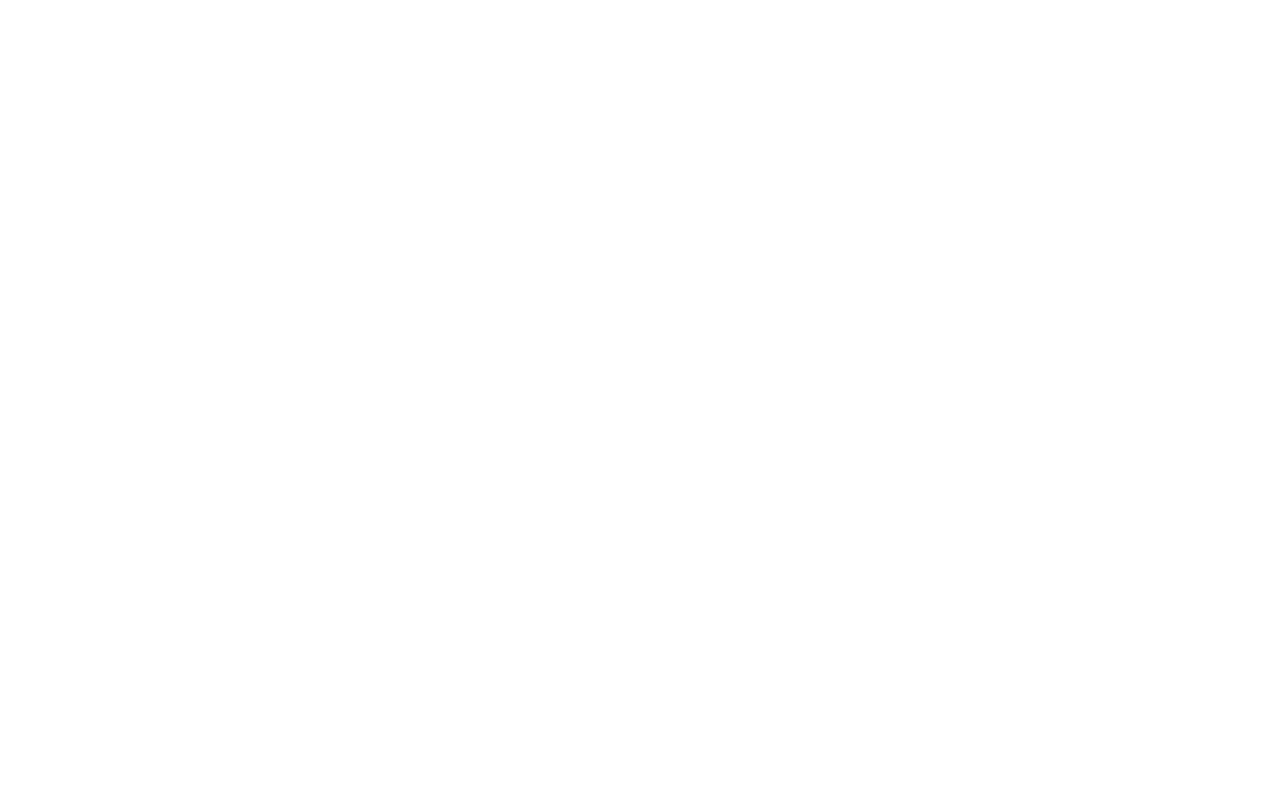
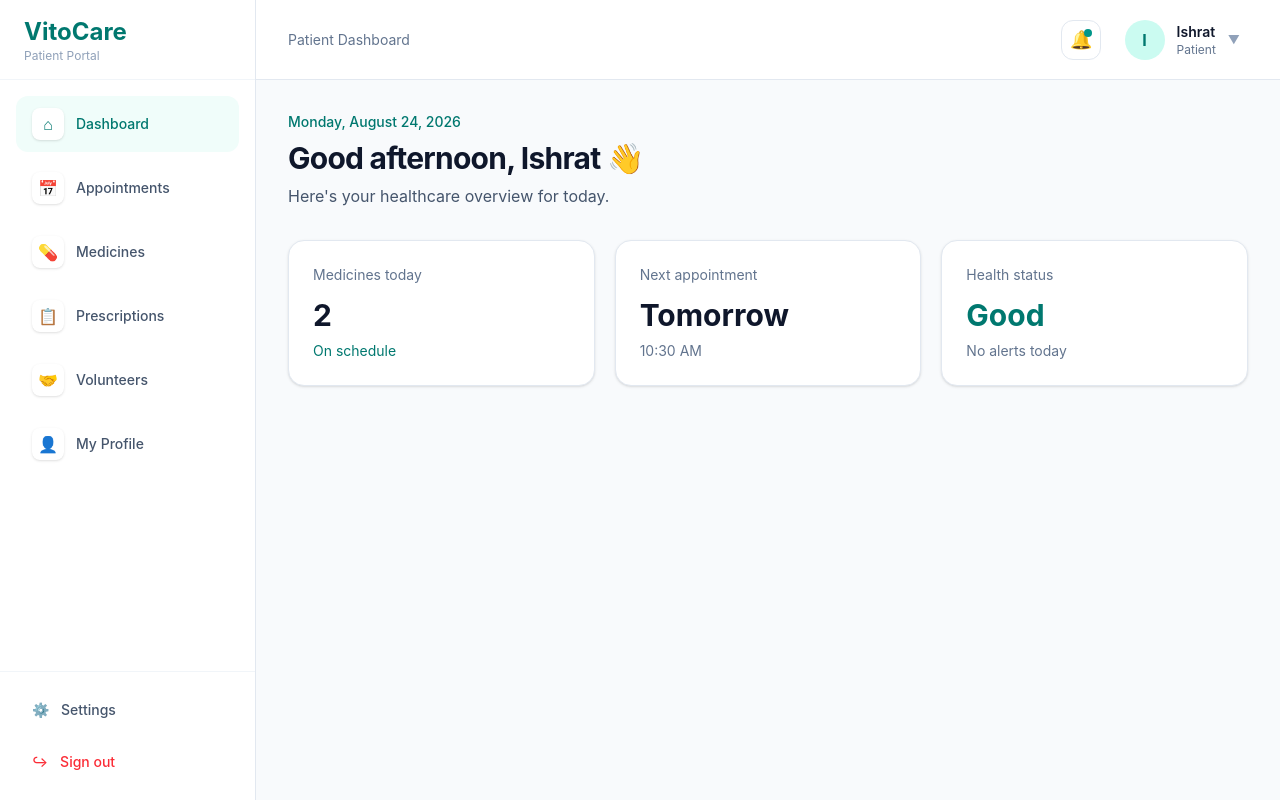
Before and after one commit to Ishrat07-vit/VitoCare-01, a React (Vite) app in the folder frontend/: page /dashboard in a window 1280 px wide. Before the commit this address had no page. Built offline with nearby package versions, Linux system fonts and the light colour scheme.

Commit message:
Update patient dashboard

```diff
--- a/frontend/src/App.tsx
+++ b/frontend/src/App.tsx
@@ -11,6 +11,7 @@
 
 import LoginPage from './features/auth/pages/LoginPage'
 import RegisterPage from './features/auth/pages/RegisterPage'
+import PatientDashboard from './features/patient/pages/PatientDashboard'
 
 function LandingPage() {
   return (
@@ -53,6 +54,11 @@
           element={<RegisterPage />}
         />
 
+        <Route
+          path="/dashboard"
+          element={<PatientDashboard />}
+        />
+
       </Routes>
 
     </BrowserRouter>
--- /dev/null
+++ b/frontend/src/features/patient/components/PatientHeader.tsx
@@ -0,0 +1,53 @@
+function PatientHeader() {
+  return (
+    <header className="flex h-20 items-center justify-between border-b border-slate-200 bg-white px-6 lg:px-8">
+
+      <div>
+        <p className="text-sm text-slate-500">
+          Patient Dashboard
+        </p>
+      </div>
+
+      <div className="flex items-center gap-4">
+
+        {/* Notification */}
+        <button
+          type="button"
+          className="relative flex h-10 w-10 items-center justify-center rounded-xl border border-slate-200 text-lg transition hover:bg-slate-50"
+        >
+          🔔
+
+          <span className="absolute right-2 top-2 h-2 w-2 rounded-full bg-teal-600" />
+        </button>
+
+        {/* Profile */}
+        <button
+          type="button"
+          className="flex items-center gap-3 rounded-xl px-2 py-1.5 transition hover:bg-slate-50"
+        >
+          <div className="flex h-10 w-10 items-center justify-center rounded-full bg-teal-100 font-bold text-teal-700">
+            I
+          </div>
+
+          <div className="hidden text-left sm:block">
+            <p className="text-sm font-semibold text-slate-900">
+              Ishrat
+            </p>
+
+            <p className="text-xs text-slate-500">
+              Patient
+            </p>
+          </div>
+
+          <span className="text-xs text-slate-400">
+            ▼
+          </span>
+        </button>
+
+      </div>
+
+    </header>
+  )
+}
+
+export default PatientHeader
--- /dev/null
+++ b/frontend/src/features/patient/components/PatientSidebar.tsx
@@ -0,0 +1,75 @@
+function PatientSidebar() {
+  const menuItems = [
+    { icon: '⌂', label: 'Dashboard', active: true },
+    { icon: '📅', label: 'Appointments' },
+    { icon: '💊', label: 'Medicines' },
+    { icon: '📋', label: 'Prescriptions' },
+    { icon: '🤝', label: 'Volunteers' },
+    { icon: '👤', label: 'My Profile' },
+  ]
+
+  return (
+    <aside className="hidden w-64 shrink-0 border-r border-slate-200 bg-white lg:flex lg:flex-col">
+
+      {/* Logo */}
+      <div className="flex h-20 items-center border-b border-slate-100 px-6">
+        <div>
+          <h1 className="text-2xl font-bold text-teal-700">
+            VitoCare
+          </h1>
+
+          <p className="text-xs text-slate-400">
+            Patient Portal
+          </p>
+        </div>
+      </div>
+
+      {/* Navigation */}
+      <nav className="flex-1 space-y-2 p-4">
+
+        {menuItems.map((item) => (
+          <button
+            key={item.label}
+            type="button"
+            className={`flex w-full items-center gap-3 rounded-xl px-4 py-3 text-sm font-medium transition-all ${
+              item.active
+                ? 'bg-teal-50 text-teal-700'
+                : 'text-slate-600 hover:bg-slate-50 hover:text-slate-900'
+            }`}
+          >
+            <span className="flex h-8 w-8 items-center justify-center rounded-lg bg-white text-base shadow-sm">
+              {item.icon}
+            </span>
+
+            {item.label}
+          </button>
+        ))}
+
+      </nav>
+
+      {/* Bottom */}
+      <div className="border-t border-slate-100 p-4">
+
+        <button
+          type="button"
+          className="flex w-full items-center gap-3 rounded-xl px-4 py-3 text-sm font-medium text-slate-600 transition hover:bg-slate-50"
+        >
+          <span>⚙️</span>
+          Settings
+        </button>
+
+        <button
+          type="button"
+          className="mt-2 flex w-full items-center gap-3 rounded-xl px-4 py-3 text-sm font-medium text-red-500 transition hover:bg-red-50"
+        >
+          <span>↪</span>
+          Sign out
+        </button>
+
+      </div>
+
+    </aside>
+  )
+}
+
+export default PatientSidebar
--- /dev/null
+++ b/frontend/src/features/patient/pages/PatientDashboard.tsx
@@ -0,0 +1,88 @@
+import PatientSidebar from '../components/PatientSidebar'
+import PatientHeader from '../components/PatientHeader'
+
+function PatientDashboard() {
+  return (
+    <div className="flex min-h-screen bg-slate-50">
+
+      <PatientSidebar />
+
+      <div className="flex min-w-0 flex-1 flex-col">
+
+        <PatientHeader />
+
+        <main className="flex-1 p-6 lg:p-8">
+
+          <div className="mx-auto max-w-7xl">
+
+            <div>
+              <p className="text-sm font-medium text-teal-700">
+                Monday, August 24, 2026
+              </p>
+
+              <h1 className="mt-2 text-3xl font-bold tracking-tight text-slate-900">
+                Good afternoon, Ishrat 👋
+              </h1>
+
+              <p className="mt-2 text-slate-600">
+                Here's your healthcare overview for today.
+              </p>
+            </div>
+
+            <div className="mt-8 grid gap-5 md:grid-cols-3">
+
+              <div className="rounded-2xl border border-slate-200 bg-white p-6 shadow-sm">
+                <p className="text-sm text-slate-500">
+                  Medicines today
+                </p>
+
+                <p className="mt-3 text-3xl font-bold text-slate-900">
+                  2
+                </p>
+
+                <p className="mt-2 text-sm text-teal-700">
+                  On schedule
+                </p>
+              </div>
+
+              <div className="rounded-2xl border border-slate-200 bg-white p-6 shadow-sm">
+                <p className="text-sm text-slate-500">
+                  Next appointment
+                </p>
+
+                <p className="mt-3 text-3xl font-bold text-slate-900">
+                  Tomorrow
+                </p>
+
+                <p className="mt-2 text-sm text-slate-500">
+                  10:30 AM
+                </p>
+              </div>
+
+              <div className="rounded-2xl border border-slate-200 bg-white p-6 shadow-sm">
+                <p className="text-sm text-slate-500">
+                  Health status
+                </p>
+
+                <p className="mt-3 text-3xl font-bold text-teal-700">
+                  Good
+                </p>
+
+                <p className="mt-2 text-sm text-slate-500">
+                  No alerts today
+                </p>
+              </div>
+
+            </div>
+
+          </div>
+
+        </main>
+
+      </div>
+
+    </div>
+  )
+}
+
+export default PatientDashboard
```
